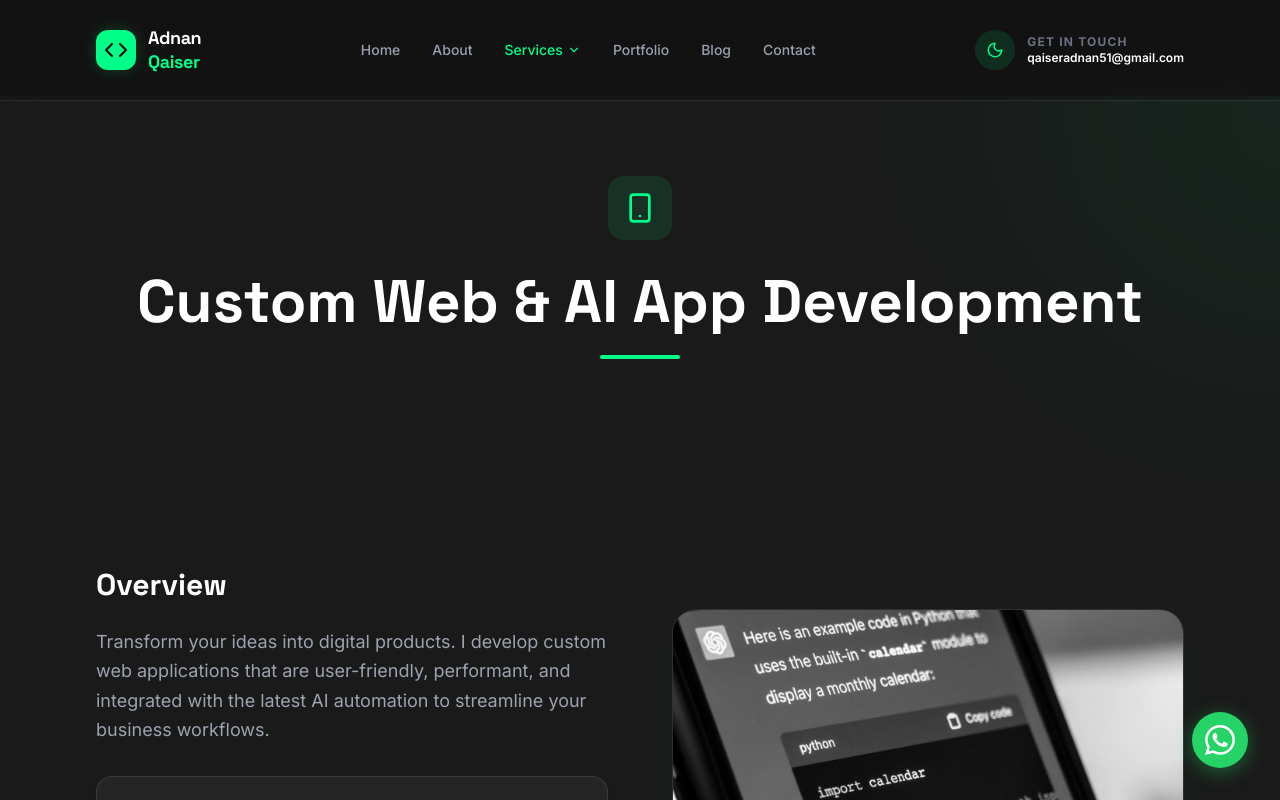
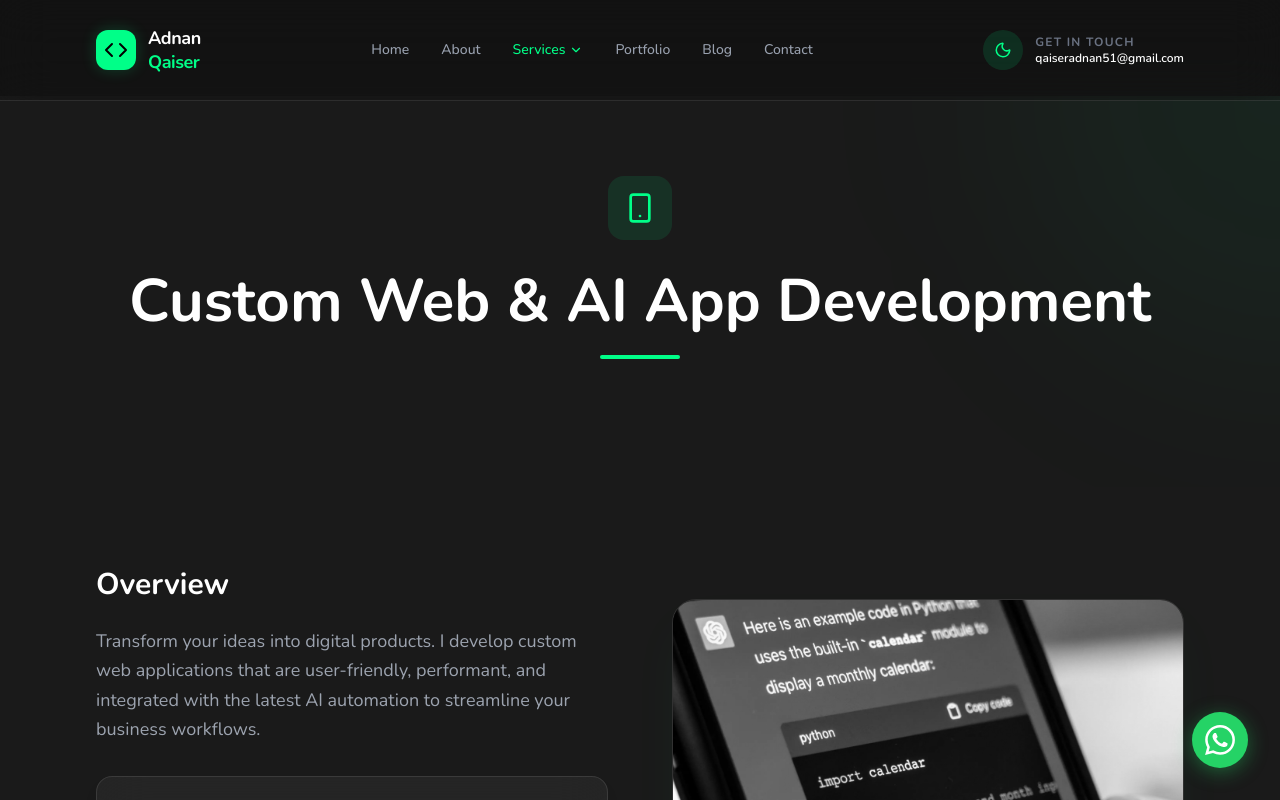
Before and after one commit to adnanqaiser/my-portfolio, a React (Vite) app: page /services/app-development in a window 1280 px wide. Shown: the top 800 px of the page. Built offline with nearby package versions, Linux system fonts and the light colour scheme.

Commit message:
style: change all fonts to Nunito - clean and modern look

```diff
--- a/index.html
+++ b/index.html
@@ -7,7 +7,7 @@
     <title>Adnan Qaiser | Web Developer Portfolio</title>
     <link rel="preconnect" href="https://fonts.googleapis.com">
     <link rel="preconnect" href="https://fonts.gstatic.com" crossorigin>
-    <link href="https://fonts.googleapis.com/css2?family=Inter:wght@300;400;500;600;700;800&family=Space+Grotesk:wght@300;400;500;600;700&display=swap" rel="stylesheet">
+    <link href="https://fonts.googleapis.com/css2?family=Nunito:wght@300;400;500;600;700;800&display=swap" rel="stylesheet">
   </head>
   <body>
     <div id="root"></div>
--- a/src/index.css
+++ b/src/index.css
@@ -1,9 +1,9 @@
-@import url('https://fonts.googleapis.com/css2?family=Inter:wght@300;400;500;600;700;800&family=Space+Grotesk:wght@300;400;500;600;700&display=swap');
+@import url('https://fonts.googleapis.com/css2?family=Nunito:wght@300;400;500;600;700;800&display=swap');
 @import "tailwindcss";
 
 @theme {
-  --font-sans: "Inter", ui-sans-serif, system-ui, sans-serif;
-  --font-display: "Space Grotesk", sans-serif;
+  --font-sans: "Nunito", ui-sans-serif, system-ui, sans-serif;
+  --font-display: "Nunito", ui-sans-serif, system-ui, sans-serif;
   --color-brand-green: #00ff88;
   --color-background: #121212;
   --color-section: #1a1a1a;
@@ -17,17 +17,17 @@
   body {
     background-color: #121212;
     color: white;
-    font-family: "Inter", ui-sans-serif, system-ui, sans-serif;
+    font-family: "Nunito", ui-sans-serif, system-ui, sans-serif;
     -webkit-font-smoothing: antialiased;
     -moz-osx-font-smoothing: grayscale;
   }
 
   * {
-    font-family: "Inter", ui-sans-serif, system-ui, sans-serif;
+    font-family: "Nunito", ui-sans-serif, system-ui, sans-serif;
   }
 
   h1, h2, h3, h4, h5, h6 {
-    font-family: "Inter", ui-sans-serif, system-ui, sans-serif;
+    font-family: "Nunito", ui-sans-serif, system-ui, sans-serif;
   }
 }
 
--- a/src/pages/ServiceDetail.tsx
+++ b/src/pages/ServiceDetail.tsx
@@ -23,7 +23,7 @@ const ServiceDetail = () => {
   }
 
   return (
-    <div style={{ fontFamily: '"Inter", ui-sans-serif, system-ui, sans-serif' }}>
+    <div style={{ fontFamily: '"Nunito", ui-sans-serif, system-ui, sans-serif' }}>
       <section className="section-padding relative overflow-hidden">
         <div className="absolute top-0 right-0 w-125 h-125 bg-brand-green/5 blur-[120px] rounded-full -translate-y-1/2 translate-x-1/2" />
         <div className="max-w-7xl mx-auto relative z-10">
```
